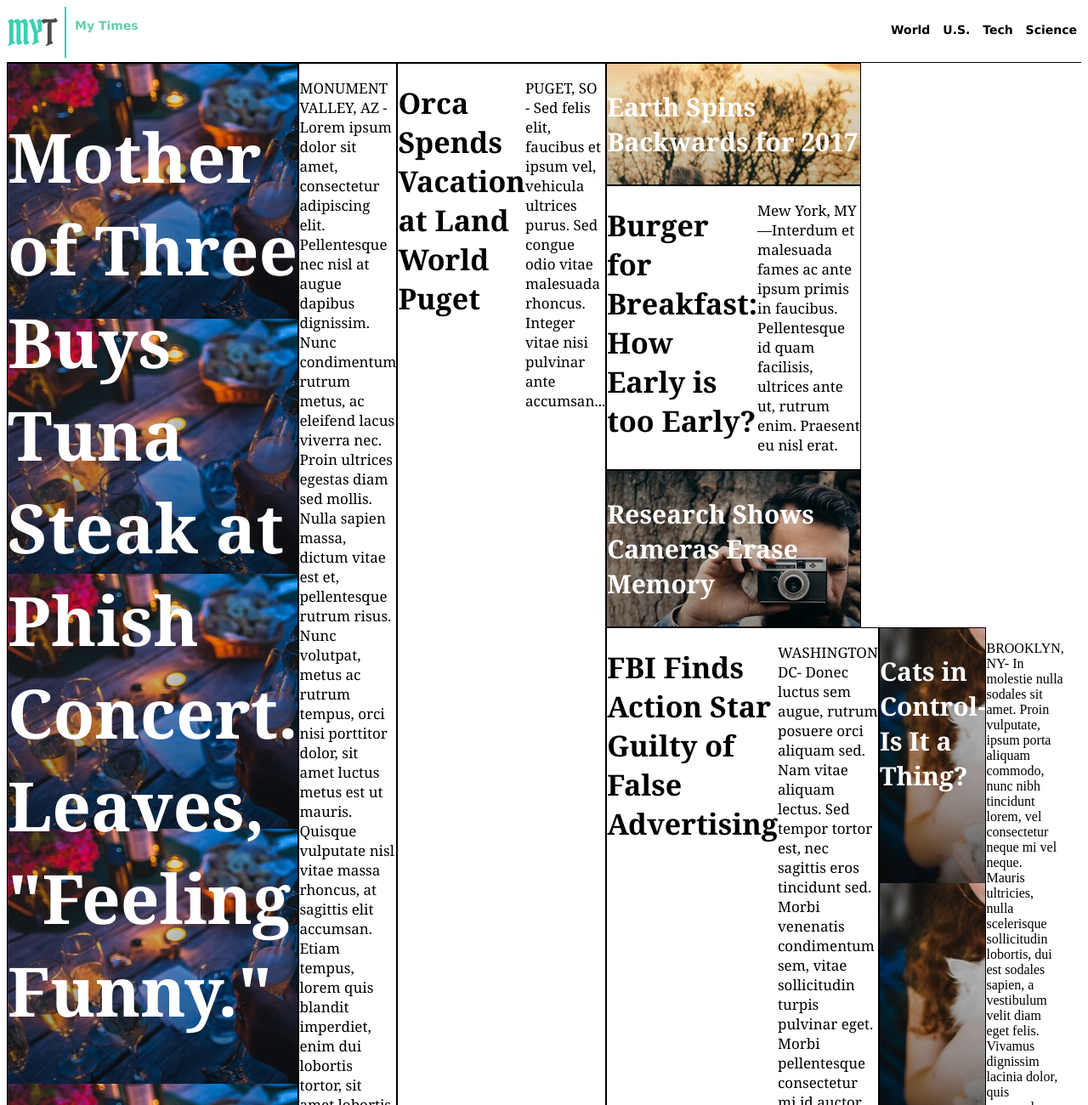
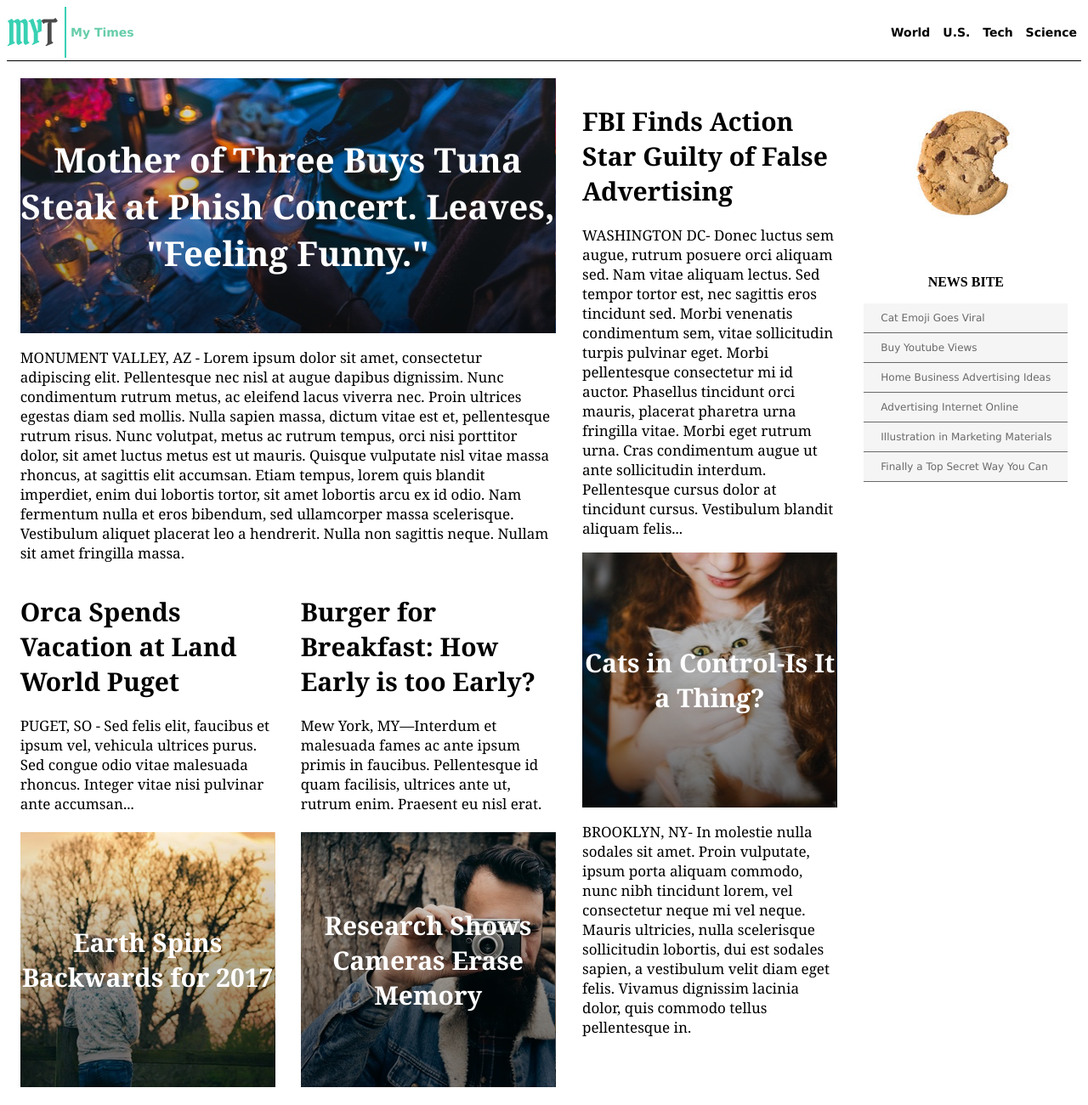
Before and after one commit to Avogato/mytimes, a plain HTML site: page index.html in a window 1280 px wide. Shown: the top 1300 px of the page at 85% size. Drawn offline with Linux system fonts and the light colour scheme.

Commit message:
Adding photos

```diff
--- a/index.html
+++ b/index.html
@@ -8,13 +8,9 @@
 
 <body>
   <!--top bar-->
-  <div class="top-bar">
-      <div class="top-logo">
+  <div class="header">
         <img src="./resources/img-myt-logo.jpg">
-        <div class="top-logo-text">
-        <p>My Times</p>
-      </div>
-      </div>
+        <p class="header-text">My Times</p>
     <nav>
       <ul>
         <li><a="#">World</a></li>
@@ -23,56 +19,83 @@
         <li><a="#">Science</a></li>
       </ul>
     </nav>
+
   </div>
 
+
+  <div class="flex-container">
     <!--column-large-->
+
   <div class="column-large">
-      <div class="photo-one">
+
+     <div class="photo-container">
       <h1>Mother of Three Buys Tuna Steak at Phish Concert. Leaves, "Feeling Funny."</h1>
      </div>
-      <div class="story-one">
+
+      <div class="story-text">
       <p>MONUMENT VALLEY, AZ - Lorem ipsum dolor sit amet, consectetur adipiscing elit. Pellentesque nec nisl at augue dapibus dignissim. Nunc condimentum rutrum metus, ac eleifend lacus viverra nec. Proin ultrices egestas diam sed mollis. Nulla sapien massa, dictum vitae est et, pellentesque rutrum risus. Nunc volutpat, metus ac rutrum tempus, orci nisi porttitor dolor, sit amet luctus metus est ut mauris. Quisque vulputate nisl vitae massa rhoncus, at sagittis elit accumsan. Etiam tempus,
       lorem quis blandit imperdiet, enim dui lobortis tortor, sit amet lobortis arcu ex id odio. Nam fermentum nulla et eros bibendum, sed ullamcorper massa scelerisque. Vestibulum aliquet placerat leo a hendrerit. Nulla non sagittis neque. Nullam sit amet fringilla massa.</p>
       </div>
-  <div class="story-two">
+
+      <div class="story-text-two">
       <h1>Orca Spends Vacation at Land World Puget</h1>
     <p>PUGET, SO - Sed felis elit, faucibus et ipsum vel, vehicula ultrices purus. Sed congue odio vitae malesuada rhoncus. Integer vitae nisi pulvinar ante accumsan...</p>
        </div>
-  <div class="story-three">
-    <div class="photo-two">
-     <p>Earth Spins Backwards for 2017<p>
-  </div>
-  <div class="story-four">
+
+
+
+       <div class="story-text-two">
         <h1>Burger for Breakfast: How Early is too Early?</h1>
         <p>Mew York, MY—Interdum et malesuada fames ac ante ipsum primis in faucibus. Pellentesque id quam facilisis, ultrices ante ut, rutrum enim. Praesent eu nisl erat.</p>
        </div>
-  <div class="story-five">
-    <div class="photo-three">
-    <p>Research Shows Cameras Erase Memory</p>
-  </div>
+
+
+
+        <div class="photo-container-two">
+        <h1>Earth Spins Backwards for 2017</h1>
         </div>
 
-<div></div>
+         <div class="photo-container-three">
+         <h1>Research Shows Cameras Erase Memory</h1>
+         </div>
+
+  </div><!--end column-large-->
+
+
 
   <!--column-middle-->
   <div class="column-medium">
-  <div class="story-medium-one">
+
+    <div class="story-text">
       <h1>FBI Finds Action Star Guilty of False Advertising</h1>
       <p>WASHINGTON DC- Donec luctus sem augue, rutrum posuere orci aliquam sed. Nam vitae aliquam lectus. Sed tempor tortor est, nec sagittis eros tincidunt sed. Morbi venenatis condimentum sem, vitae sollicitudin turpis pulvinar eget. Morbi pellentesque consectetur mi id auctor. Phasellus tincidunt orci mauris, placerat pharetra urna fringilla vitae. Morbi eget rutrum urna. Cras condimentum augue ut ante sollicitudin interdum. Pellentesque cursus dolor at tincidunt cursus. Vestibulum blandit aliquam felis...</p>
     </div>
+
     <div class="photo-medium">
-    <p>Cats in Control-Is It a Thing?</p>
+      <h1>Cats in Control-Is It a Thing?</h1>
     </div>
-      <div class="story-medium two">
+
+      <div class="story-text">
       <p>BROOKLYN, NY- In molestie nulla sodales sit amet. Proin vulputate, ipsum porta aliquam commodo, nunc nibh tincidunt lorem, vel consectetur neque mi vel neque. Mauris ultricies, nulla scelerisque sollicitudin lobortis, dui est sodales sapien, a vestibulum velit diam eget felis. Vivamus dignissim lacinia dolor, quis commodo tellus pellentesque in.</p>
      </div>
   </div>
 
   <!--column-small-->
   <div class="column-small">
+
     <img src="./resources/img-news-bite.png">
     <div class="news-bite">
       <h1>NEWS BITE</h1>
-    <p>Cat Emoji Goes Viral Buy Youtube Views Home Business Advertising Ideas Advertising Internet Online Illustration in Marketing Materials Finally a Top Secret Way You Can</p>
+      <ul>
+        <li class="sidebar">Cat Emoji Goes Viral</li>
+        <li class="sidebar">Buy Youtube Views</li>
+        <li class="sidebar">Home Business Advertising Ideas</li>
+        <li class="sidebar">Advertising Internet Online</li>
+        <li class="sidebar">Illustration in Marketing Materials</li>
+        <li class="sidebar">Finally a Top Secret Way You Can</li>
+      </ul>
     </div>
+   </div>
+</div><!--end flex container-->
+</body>
  </html>
--- a/resources/css/style.css
+++ b/resources/css/style.css
@@ -1,120 +1,153 @@
-.top-bar {
+.header {
   display: flex;
+  flex-direction: row;
+  align-items: center;
+  align-content: space-between;
   font-family: Verdana;
   font-size: 14px;
   font-weight: bold;
+  padding-bottom: 3px;
   border-bottom: 1px solid black;
-  justify-content: space-between;
-  padding-bottom: 5px;
 }
 
-.top-logo {
-  display: flex;
-}
-
-.top-logo-text {
-  display: flex;
+.header-text {
   color: MediumAquamarine;
-  padding-left: 10px;
+  padding-left: 5px;
+  flex: 5;
 }
 
 li {
   list-style: none;
+  padding: 5px;
   display: inline-block;
-  padding: 5px;
+  flex: 1;
 }
 
+.flex-container {
+  display: flex;
+  flex-direction: row;
+  justify-content: space-around;
+}
 
 .column-large {
   width: 630px;
   display: flex;
+  flex-direction: row;
+  flex-wrap: wrap;
+  justify-content: space-between;
+  margin-top: 20px;
 }
 
-.photo-one {
+.photo-container {
+  background-image: url(../img-story-main.png);
+  height: 300px;
   display: flex;
-  flex-direction: row;
-  border: 1px solid black;
+  align-items: center;
+}
+.photo-container h1 {
   font-family: Georgia;
   font-weight: bold;
   font-size: 40px;
   color: white;
-  background-image: url(../img-story-main.png);
+  margin: 0;
+  text-align: center;
 }
 
-.story-one {
-    border: 1px solid black;
-    display: flex;
+.story-text {
 font-family: Georgia;
 font-size: 17px;
 color: black;
 }
 
-.story-two {
-  border: 1px solid black;
-  display: flex;
+
+.story-text-two {
   font-family: Georgia;
   font-size: 17px;
   color: black;
+  width: 300px;
+  height: 300px;
+
 }
 
-.photo-two {
+.story-text-two h1{
+  font-family: Georgia;
+  font-size: 30px;
+  font-weight: bold;
+}
+
+.photo-container-two {
+  background-image: url(../img-story-2.png);
+  box-sizing: border-box;
+  width: 300px;
+  height: 300px;
   display: flex;
-  border: 1px solid black;
+  align-items: center;
+
+}
+ .photo-container-two h1 {
    font-family: Georgia;
    font-weight: bold;
    font-size: 30px;
    color: white;
-  background-image: url(../img-story-2.png);
+   text-align: center;
+   margin: 0;
+   text-align: center;
  }
 
-  .story-four {
-    border: 1px solid black;
+
+.photo-container-three {
+  background-image: url(../img-story-3.png);
+  width: 300px;
+  height: 300px;
+  box-sizing: border-box;
+  width: 300px;
+  height: 300px;
   display: flex;
-    font-family: Georgia;
-    font-size: 17px;
-    color: black;
+  align-items: center;
 }
 
-  .photo-three {
-    display: flex;
-    border: 1px solid black;
+.photo-container-three h1{
   font-family: Georgia;
   font-weight: bold;
   font-size: 30px;
   color: white;
-    background-image: url(../img-story-3.png);
+  text-align: center;
+  margin: 0;
+  text-align: center;
+
 }
+
 
 .column-medium {
   width: 300px;
   display: flex;
+  flex-direction: column;
+  align-items: flex-start;
+  margin-top: 30px;
 }
 
-  .story-medium-one {
-    border: 1px solid black;
+
+.photo-medium {
+  background-image: url(../img-story-1.png);
+  width: 300px;
+  height: 300px;
   display: flex;
+  align-items: center;
+}
+.story-text h1 {
   font-family: Georgia;
-    font-size: 17px;
-    color: black;
+  font-weight: bold;
+  font-size: 30px;
+
 }
 
-  .photo-medium {
-    display: flex;
-    flex-direction: column;
-    border: 1px solid black;
+.photo-medium h1 {
   font-family: Georgia;
   font-weight: bold;
   font-size: 30px;
   color: white;
-    background-image: url(../img-story-1.png);
-  }
-
-    .story-medium-two {
-      border: 1px solid black;
-      display: flex;
-      font-family: Georgia;
-      font-size: 17px;
-      color: black;
+  text-align: center;
+  margin: 0;
 }
 
 .column-small {
@@ -123,10 +156,26 @@ li {
   flex-direction: column;
 }
 
-    .news-bite{
-      border: 1px solid black;
-      display: flex;
-      font-family: Georgia;
-      font-size: 17px;
-      color: black;
+.news-bite h1 {
+  font-size: 16px;
+  font-weight: bold;
+  text-align: center;
 }
+
+.news-bite ul {
+  list-style: none;
+  background-color: WhiteSmoke;
+  padding-left: 0;
+}
+.sidebar {
+border-bottom: 1px solid DimGray;
+color: DimGray;
+padding-left: 20px;
+padding-right: 0;
+padding-top: 10px;
+padding-bottom: 10px;
+font-family: Verdana;
+font-size: 12px;
+display: block;
+
+}
```
Lines whose indentation alone changed are shown as unchanged.
